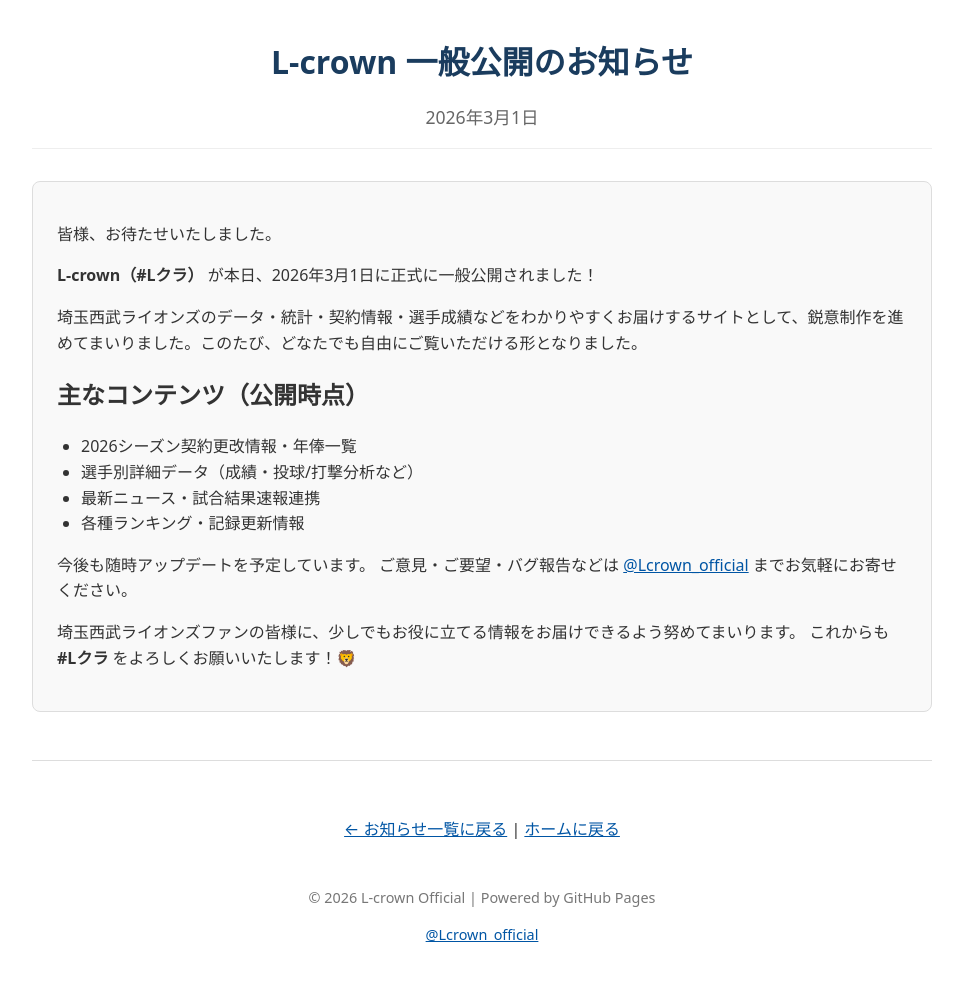
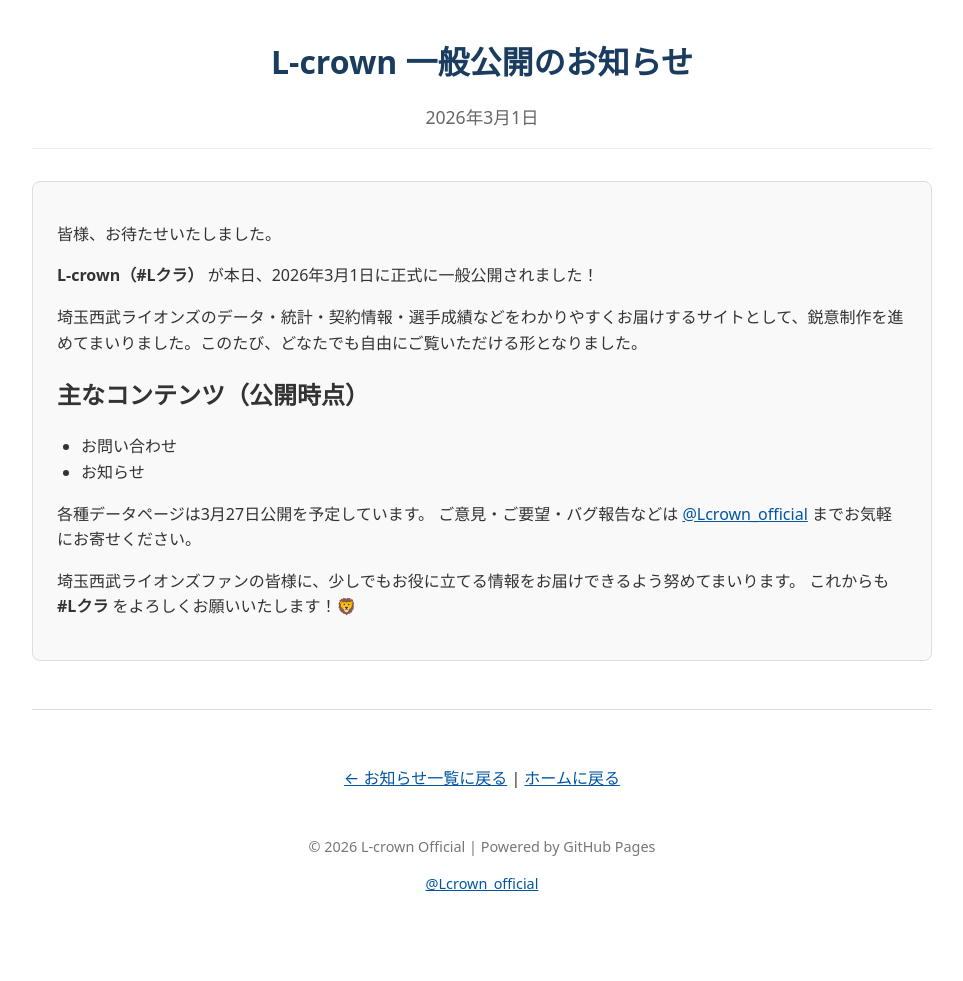
Before and after one commit to lions-crown/lionscrown, a Jekyll site: the page news/2026/03/010000.html, which Jekyll copies as it is, in a window 1280 px wide. Shown: the whole page, without its empty margins (158-1121 px from the left). Built offline with Jekyll 4.4.1, drawn with Linux system fonts in a browser that asks for light colours; after the commit the page ends 930 px from its top, so only the background shows below that.

Commit message:
Update 010000.html

```diff
--- a/news/2026/03/010000.html
+++ b/news/2026/03/010000.html
@@ -79,13 +79,11 @@
 
       <h2>主なコンテンツ（公開時点）</h2>
       <ul>
-        <li>2026シーズン契約更改情報・年俸一覧</li>
-        <li>選手別詳細データ（成績・投球/打撃分析など）</li>
-        <li>最新ニュース・試合結果速報連携</li>
-        <li>各種ランキング・記録更新情報</li>
+        <li>お問い合わせ</li>
+        <li>お知らせ</li>
       </ul>
 
-      <p>今後も随時アップデートを予定しています。
+      <p>各種データページは3月27日公開を予定しています。
       ご意見・ご要望・バグ報告などは <a href="https://x.com/Lcrown_official" target="_blank">@Lcrown_official</a> までお気軽にお寄せください。</p>
 
       <p>埼玉西武ライオンズファンの皆様に、少しでもお役に立てる情報をお届けできるよう努めてまいります。
```
